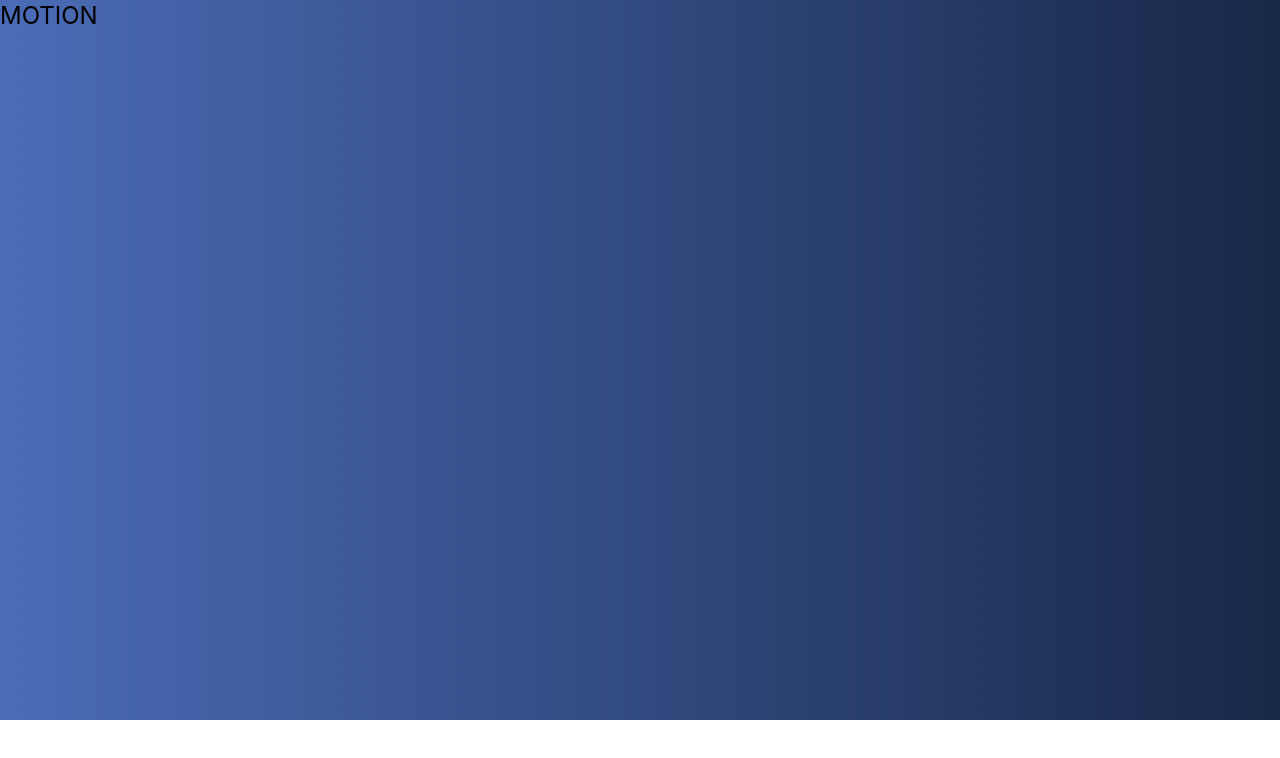
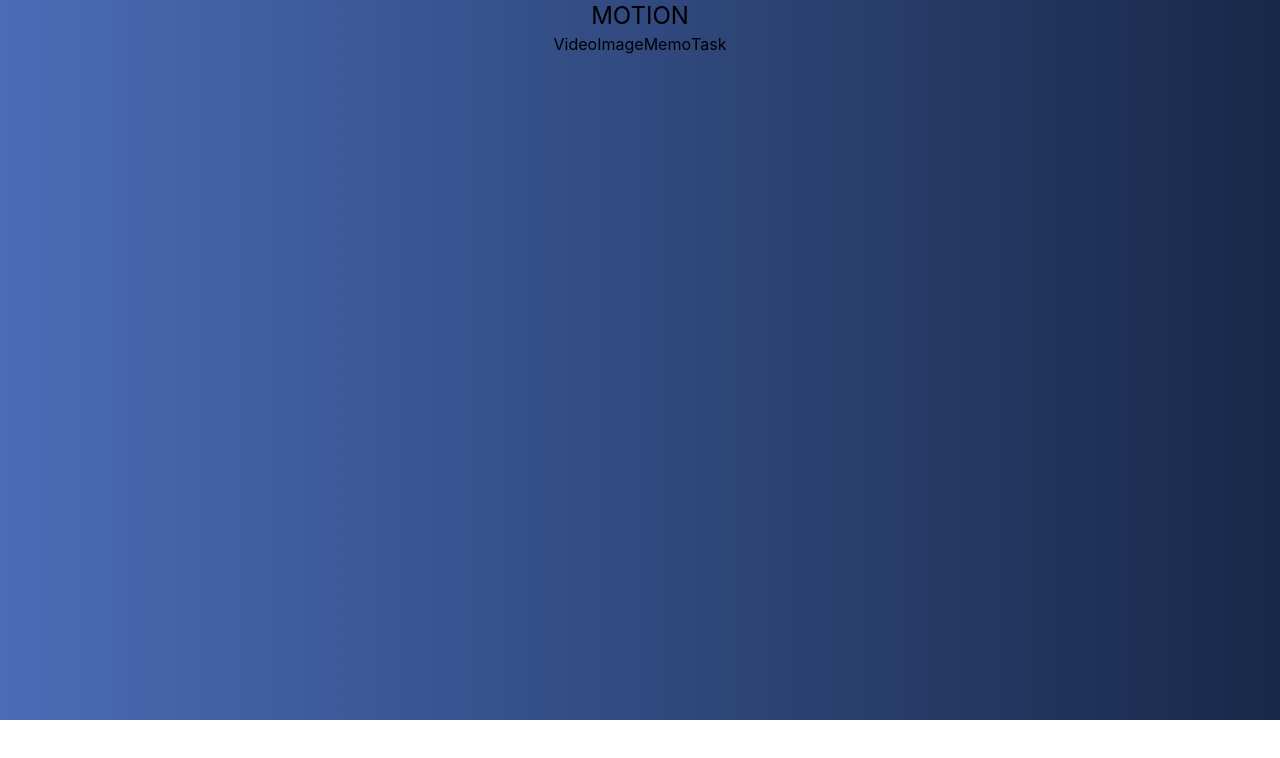
Before and after one commit to garlicscape/motion, a React (Create React App) app: page / in a window 1280 px wide. Shown: the top 758 px of the page. Built offline with nearby package versions, Linux system fonts and the light colour scheme.

Commit message:
[Header] make structure
make title font, buttons

```diff
--- a/src/components/Header.tsx
+++ b/src/components/Header.tsx
@@ -1,5 +1,11 @@
 import React from 'react';
+import Navbar from './Navbar';
 
 export default function Header() {
-  return <h1 className='text-2xl'>MOTION</h1>;
+  return (
+    <header className='flex flex-col items-center'>
+      <h1 className='text-2xl'>MOTION</h1>
+      <Navbar />
+    </header>
+  );
 }
--- /dev/null
+++ b/src/components/Navbar.tsx
@@ -0,0 +1,12 @@
+import React from 'react';
+
+export default function Navbar() {
+  return (
+    <div>
+      <button>Video</button>
+      <button>Image</button>
+      <button>Memo</button>
+      <button>Task</button>
+    </div>
+  );
+}
--- a/src/index.css
+++ b/src/index.css
@@ -14,6 +14,10 @@ body {
   background-size: cover;
 }
 
+#root {
+  @apply w-full max-w-screen-2xl;
+}
+
 code {
   font-family: source-code-pro, Menlo, Monaco, Consolas, 'Courier New',
     monospace;
```
